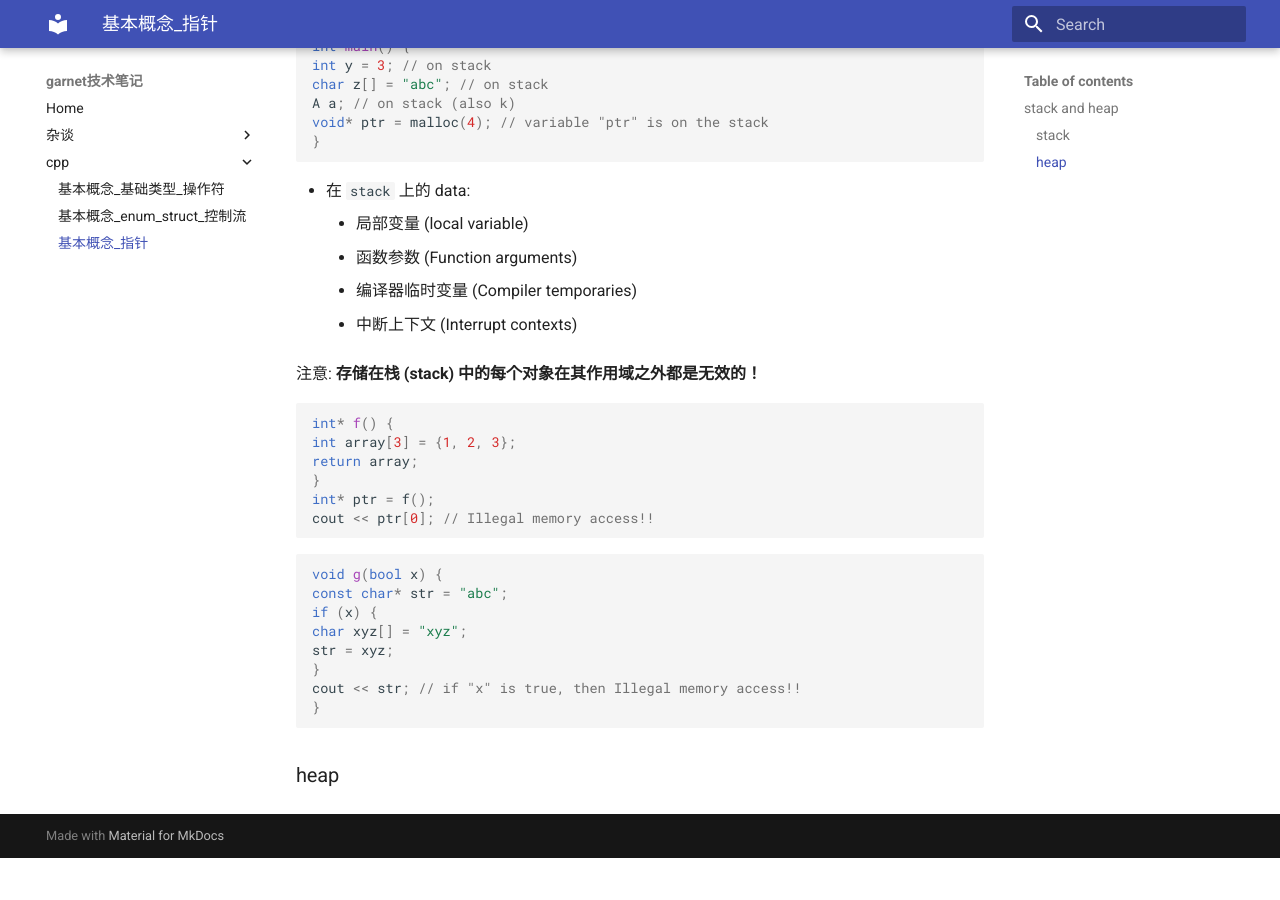
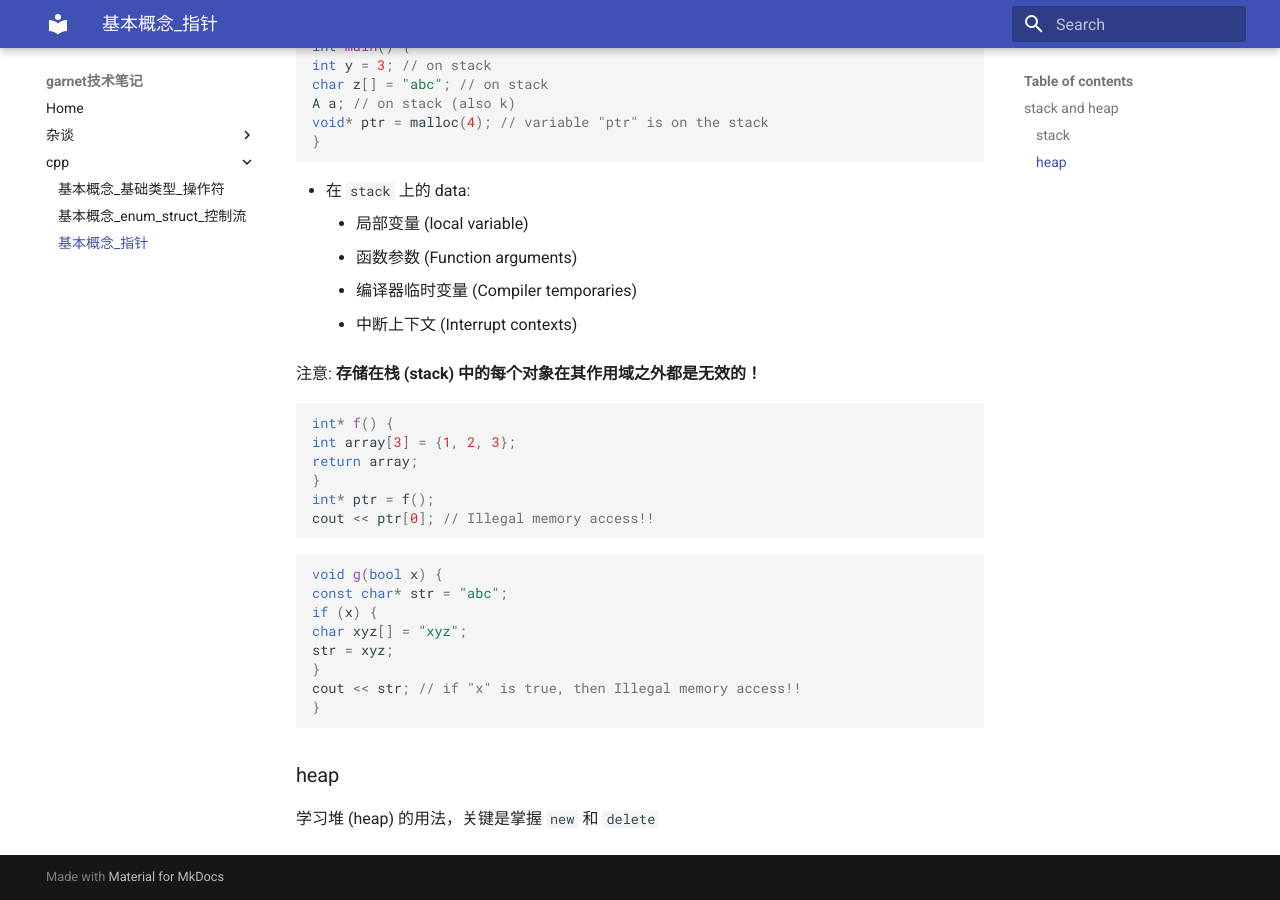
Before and after one commit to ymma98/technotes, an MkDocs documentation site: the page built from docs/cpp/基本概念_指针.md, in a window 1280 px wide and 900 px high, scrolled down 1254 px. Built offline with MkDocs 1.6.1 and Material for MkDocs 9.7.7, drawn with Linux system fonts in a browser that asks for light colours; before the commit the page ends 2112 px from its top, so only the background shows below that.

Commit message:
docs/cpp/基本概念_指针.md updated from https://stackedit.cn/

```diff
--- a/docs/cpp/基本概念_指针.md
+++ b/docs/cpp/基本概念_指针.md
@@ -62,9 +62,9 @@ cout << str; // if "x" is true, then Illegal memory access!!
 
 ### heap
 
-
+学习堆 (heap) 的用法，关键是掌握 `new` 和 `delete`
 <!--stackedit_data:
-eyJoaXN0b3J5IjpbLTEwODA5MDUxMjQsLTQzODI4MTMwNywxOT
-g3MzI4NzExLDEwMDk4MzIzNTUsLTE0OTE3MzUyNTgsLTEwMzgw
-OTIxODcsLTE2NDExNDE5MjUsMTY2Mjg3OTE0XX0=
+eyJoaXN0b3J5IjpbMTMyOTM5ODYzMCwtNDM4MjgxMzA3LDE5OD
+czMjg3MTEsMTAwOTgzMjM1NSwtMTQ5MTczNTI1OCwtMTAzODA5
+MjE4NywtMTY0MTE0MTkyNSwxNjYyODc5MTRdfQ==
 -->
```
